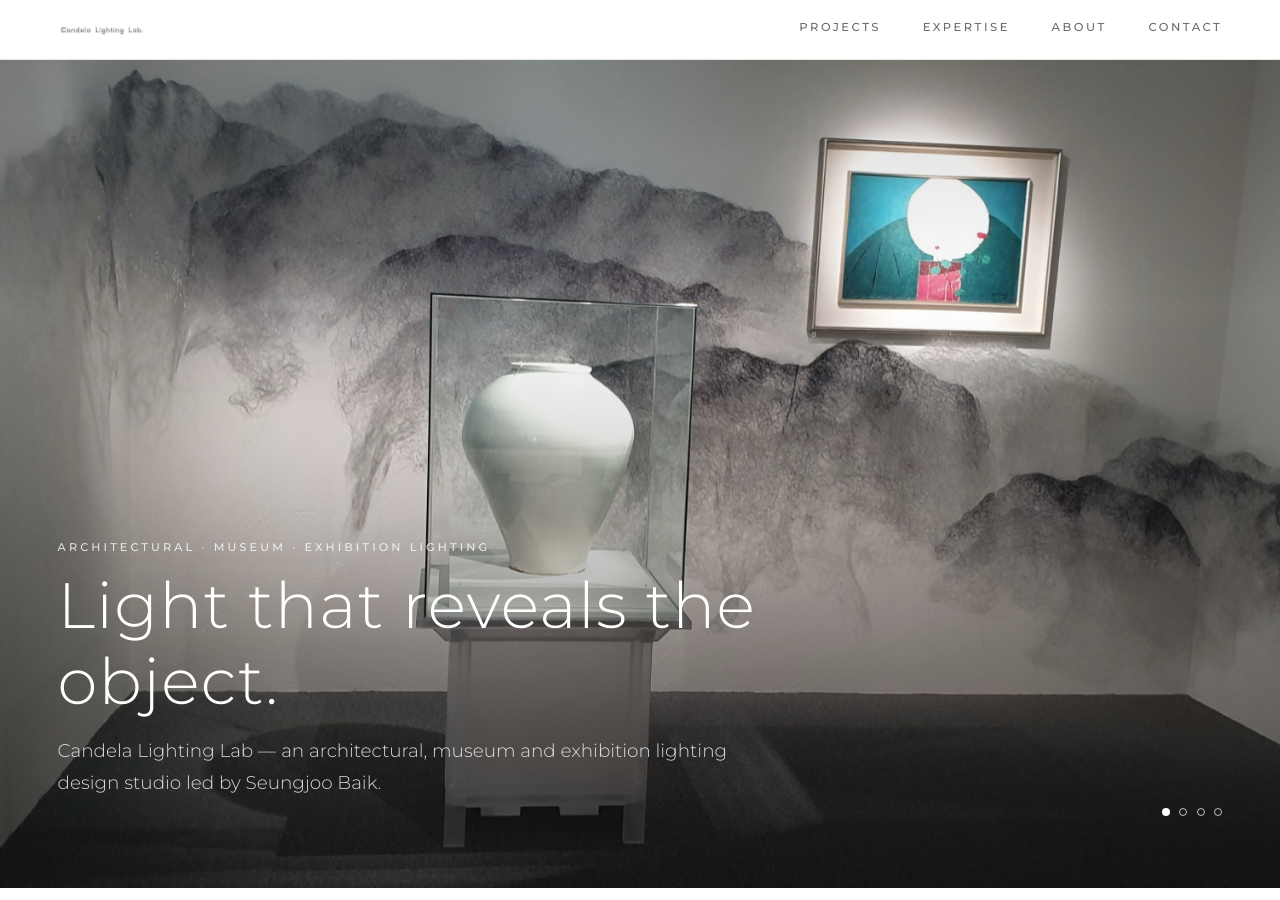
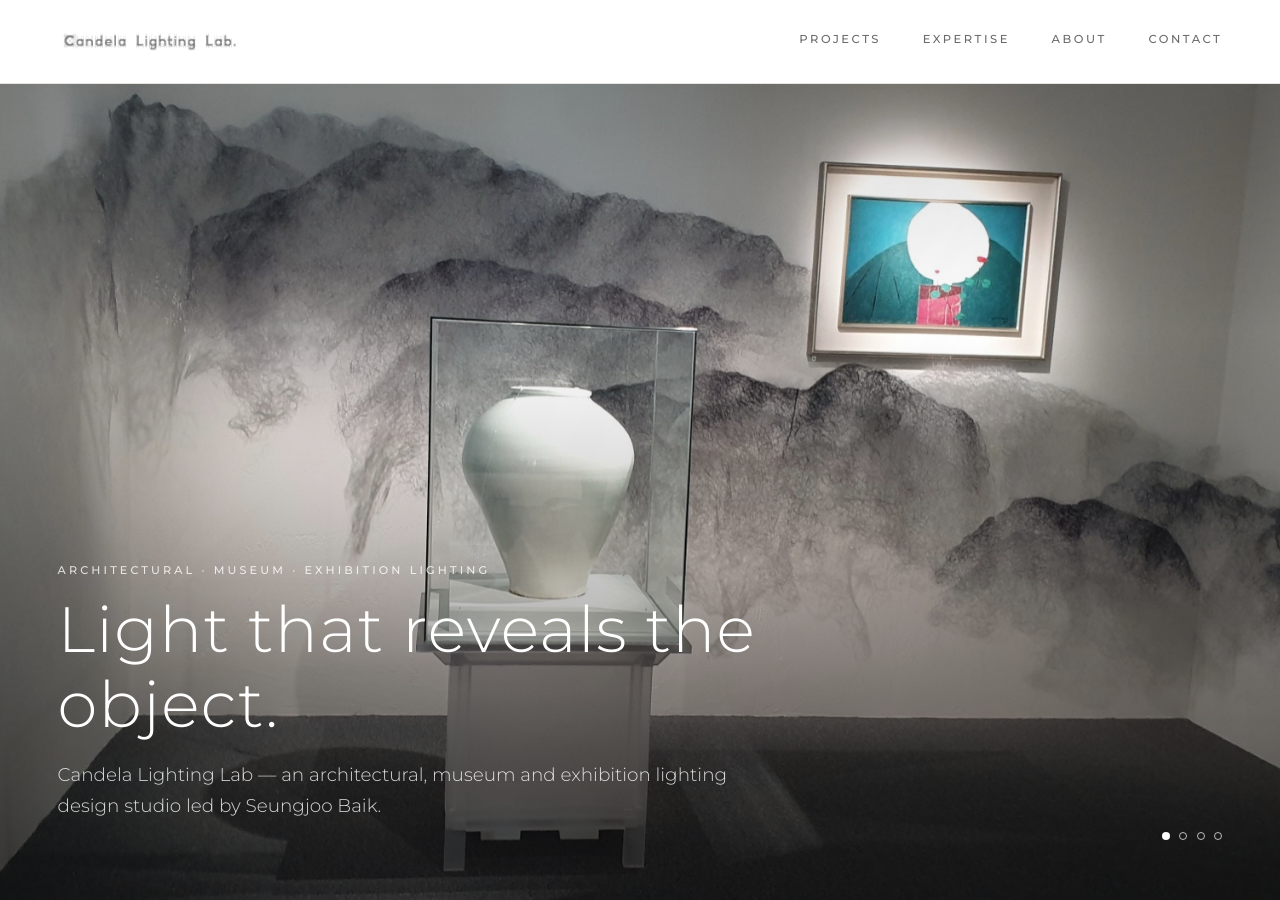
Before and after one commit to candelalightinglab/candelalightinglab.github.io, a Jekyll site: the page built from index.html, in a window 1280 px wide and 900 px high. Built offline with Jekyll 4.4.1, drawn with Linux system fonts in a browser that asks for light colours.

Commit message:
style: enlarge logo (header 22->46px, footer 20->42px)
- Bump brand logo size >2x per request; adjust mobile nav top offset for taller header

```diff
--- a/assets/css/main.css
+++ b/assets/css/main.css
@@ -40,7 +40,7 @@ h1,h2,h3{font-weight:300;line-height:1.18;margin:0;letter-spacing:.01em}
   background:rgba(255,255,255,.9);backdrop-filter:saturate(1.4) blur(10px);
   border-bottom:1px solid var(--line);
 }
-.brand-logo{height:22px;width:auto;filter:brightness(0);opacity:.9}
+.brand-logo{height:46px;width:auto;filter:brightness(0);opacity:.9}
 .site-nav{display:flex;gap:2.6rem}
 .site-nav a{font-size:.72rem;letter-spacing:.22em;text-transform:uppercase;
   color:var(--ink-2);font-weight:500;padding-bottom:3px}
@@ -152,7 +152,7 @@ h1,h2,h3{font-weight:300;line-height:1.18;margin:0;letter-spacing:.01em}
 .site-footer{border-top:1px solid var(--line);padding:clamp(2.5rem,5vw,4rem) var(--gut) 2rem;background:var(--bg-soft)}
 .foot-inner{max-width:var(--maxw);margin-inline:auto;display:flex;align-items:center;
   justify-content:space-between;gap:2rem;flex-wrap:wrap}
-.foot-brand img{height:20px;filter:brightness(0);opacity:.75}
+.foot-brand img{height:42px;filter:brightness(0);opacity:.75}
 .foot-nav{display:flex;gap:1.8rem}
 .foot-nav a{font-size:.7rem;letter-spacing:.2em;text-transform:uppercase;color:var(--ink-2);font-weight:500}
 .foot-nav a:hover{color:var(--ink)}
@@ -168,7 +168,7 @@ h1,h2,h3{font-weight:300;line-height:1.18;margin:0;letter-spacing:.01em}
 @media (max-width:760px){
   .nav-burger{display:flex;flex-direction:column;gap:5px;cursor:pointer;padding:6px}
   .nav-burger span{width:24px;height:1.5px;background:var(--ink);transition:.3s}
-  .site-nav{position:fixed;inset:53px 0 auto 0;flex-direction:column;gap:0;
+  .site-nav{position:fixed;inset:80px 0 auto 0;flex-direction:column;gap:0;
     background:var(--bg);border-bottom:1px solid var(--line);
     max-height:0;overflow:hidden;transition:max-height .35s ease}
   .site-nav a{padding:1.1rem var(--gut);border-bottom:1px solid var(--line)}
```
